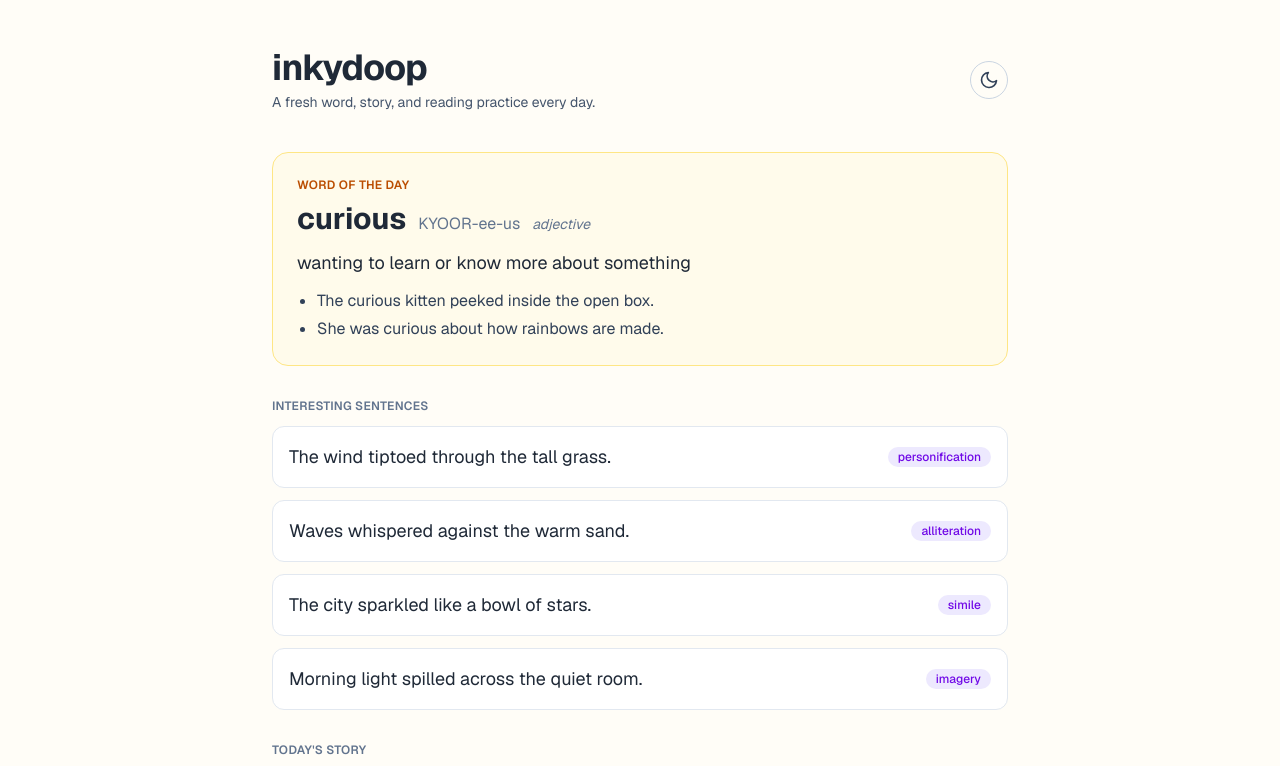
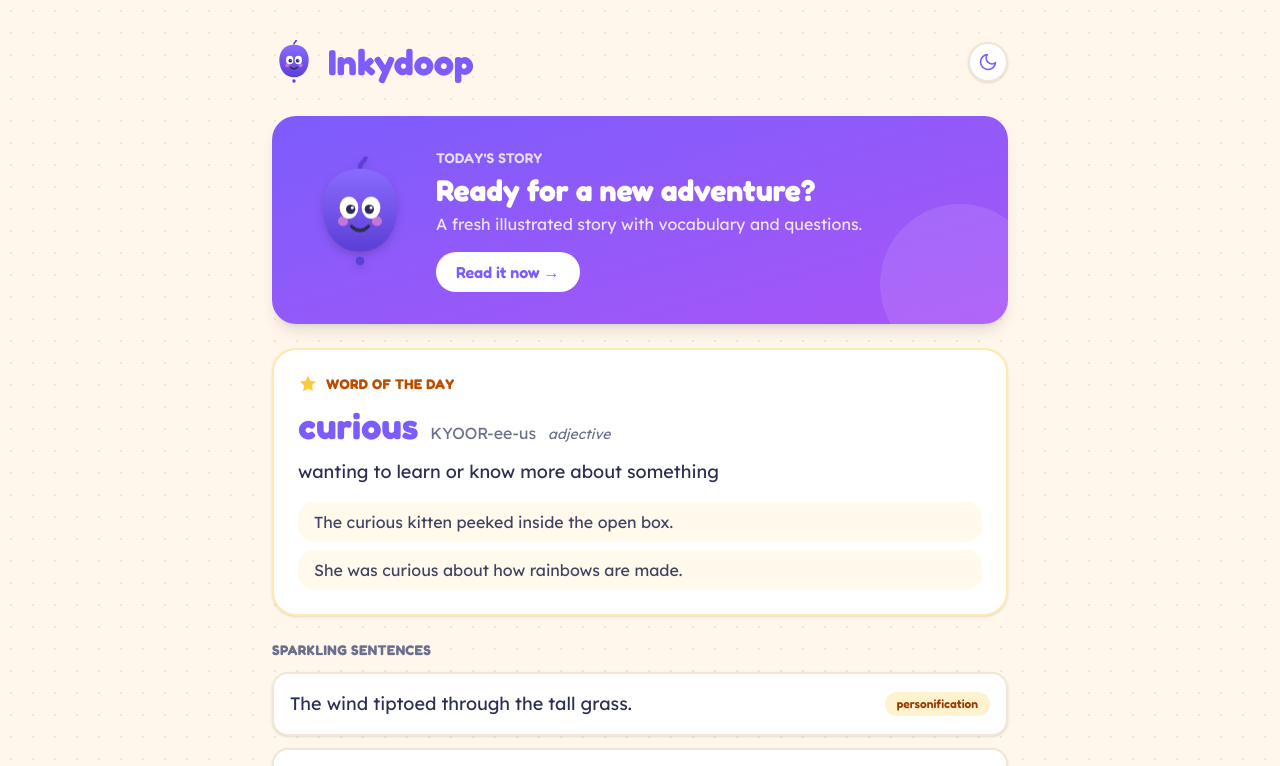
Before and after one commit to sumantmodak/Inkydoop, a Next.js app: page / in a window 1280 px wide. Shown: the top 766 px of the page. Built offline with nearby package versions, Linux system fonts and the light colour scheme.

Commit message:
Add playful design system: mascot, Fredoka/Lexend fonts, vibrant palette, animations

```diff
--- a/src/app/globals.css
+++ b/src/app/globals.css
@@ -2,25 +2,108 @@
 
 @custom-variant dark (&:where(.dark, .dark *));
 
+@theme {
+  --color-brand: #7c5cfc;
+  --color-brand-dark: #5b3fd6;
+  --color-sunny: #ffc93c;
+  --color-coral: #ff6b6b;
+  --color-sky: #38bdf8;
+  --color-mint: #34d399;
+  --color-grape: #a855f7;
+  --color-bubble: #ff8fd0;
+}
+
 :root {
-  --background: #fffdf7;
-  --foreground: #1f2937;
+  --background: #fff7ec;
+  --foreground: #2b2d52;
+  --surface: #ffffff;
+  --surface-border: #efe6d6;
+  --muted: #6b6f8d;
 }
 
 .dark {
-  --background: #0b1120;
-  --foreground: #e5e7eb;
+  --background: #10132b;
+  --foreground: #e7e9ff;
+  --surface: #1a1e3d;
+  --surface-border: #2b2f55;
+  --muted: #a2a7cc;
 }
 
 @theme inline {
+  --font-display: var(--font-fredoka), system-ui, sans-serif;
+  --font-sans: var(--font-lexend), system-ui, sans-serif;
   --color-background: var(--background);
   --color-foreground: var(--foreground);
-  --font-sans: var(--font-geist-sans);
-  --font-mono: var(--font-geist-mono);
+  --color-surface: var(--surface);
+  --color-surface-border: var(--surface-border);
+  --color-muted: var(--muted);
 }
 
 body {
-  background: var(--background);
+  background-color: var(--background);
+  background-image: radial-gradient(var(--surface-border) 1px, transparent 1px);
+  background-size: 22px 22px;
   color: var(--foreground);
-  font-family: var(--font-sans), system-ui, sans-serif;
+  font-family: var(--font-sans);
 }
+
+@keyframes float {
+  0%,
+  100% {
+    transform: translateY(0);
+  }
+  50% {
+    transform: translateY(-8px);
+  }
+}
+
+@keyframes pop-in {
+  0% {
+    opacity: 0;
+    transform: translateY(10px) scale(0.98);
+  }
+  100% {
+    opacity: 1;
+    transform: translateY(0) scale(1);
+  }
+}
+
+@keyframes wiggle {
+  0%,
+  100% {
+    transform: rotate(-2.5deg);
+  }
+  50% {
+    transform: rotate(2.5deg);
+  }
+}
+
+.animate-pop-in {
+  opacity: 0;
+}
+
+@media (prefers-reduced-motion: no-preference) {
+  .animate-float {
+    animation: float 4s ease-in-out infinite;
+  }
+  .animate-pop-in {
+    animation: pop-in 0.5s cubic-bezier(0.22, 1, 0.36, 1) both;
+  }
+  .hover-pop {
+    transition:
+      transform 0.15s ease,
+      box-shadow 0.15s ease;
+  }
+  .hover-pop:hover {
+    transform: translateY(-4px) scale(1.02);
+  }
+  .hover-wiggle:hover {
+    animation: wiggle 0.4s ease-in-out;
+  }
+}
+
+@media (prefers-reduced-motion: reduce) {
+  .animate-pop-in {
+    opacity: 1;
+  }
+}
--- a/src/app/layout.tsx
+++ b/src/app/layout.tsx
@@ -1,19 +1,20 @@
 import type { Metadata } from "next";
-import { Geist, Geist_Mono } from "next/font/google";
+import { Fredoka, Lexend } from "next/font/google";
 import "./globals.css";
 
-const geistSans = Geist({
-  variable: "--font-geist-sans",
+const fredoka = Fredoka({
+  variable: "--font-fredoka",
   subsets: ["latin"],
+  weight: ["400", "500", "600", "700"],
 });
 
-const geistMono = Geist_Mono({
-  variable: "--font-geist-mono",
+const lexend = Lexend({
+  variable: "--font-lexend",
   subsets: ["latin"],
 });
 
 export const metadata: Metadata = {
-  title: "inkydoop — daily reading for grades 3–5",
+  title: "Inkydoop — daily reading for grades 3–5",
   description:
     "A fresh word, an AI-generated story, vocabulary practice, and reading questions every day.",
 };
@@ -30,7 +31,7 @@ export default function RootLayout({
     <html
       lang="en"
       suppressHydrationWarning
-      className={`${geistSans.variable} ${geistMono.variable} h-full antialiased`}
+      className={`${fredoka.variable} ${lexend.variable} h-full antialiased`}
     >
       <body className="flex min-h-full flex-col">
         <script dangerouslySetInnerHTML={{ __html: themeScript }} />
--- a/src/app/page.tsx
+++ b/src/app/page.tsx
@@ -1,98 +1,143 @@
 import Link from "next/link";
 import { ThemeToggle } from "@/components/theme-toggle";
+import { Mascot } from "@/components/mascot";
 import { FALLBACK_FRONT_PAGE } from "@/lib/fallback";
+
+const SENTENCE_PILLS = [
+  "bg-sunny/25 text-amber-800 dark:text-amber-200",
+  "bg-sky/25 text-sky-800 dark:text-sky-200",
+  "bg-mint/25 text-emerald-800 dark:text-emerald-200",
+  "bg-coral/25 text-rose-800 dark:text-rose-200",
+  "bg-grape/25 text-purple-800 dark:text-purple-200",
+];
 
 export default function Home() {
   const { wordOfTheDay, interestingSentences } = FALLBACK_FRONT_PAGE;
 
   return (
-    <div className="mx-auto w-full max-w-3xl px-4 py-8 sm:py-12">
-      <header className="mb-10 flex items-center justify-between">
-        <div>
-          <h1 className="text-3xl font-bold tracking-tight sm:text-4xl">
-            inkydoop
+    <div className="mx-auto w-full max-w-3xl px-4 py-6 sm:py-10">
+      <header className="mb-8 flex items-center justify-between">
+        <div className="flex items-center gap-3">
+          <Mascot className="hover-wiggle h-11 w-11" />
+          <h1 className="font-display text-3xl font-bold text-brand sm:text-4xl">
+            Inkydoop
           </h1>
-          <p className="mt-1 text-sm text-slate-600 dark:text-slate-400">
-            A fresh word, story, and reading practice every day.
-          </p>
         </div>
         <ThemeToggle />
       </header>
 
-      <main className="flex flex-col gap-8">
+      <main className="flex flex-col gap-6">
+        <Link
+          href="/story"
+          aria-label="Read today's story"
+          className="hover-pop animate-pop-in group relative overflow-hidden rounded-3xl bg-gradient-to-br from-brand to-grape p-6 text-white shadow-lg focus-visible:ring-4 focus-visible:ring-brand/40 focus-visible:outline-none sm:p-8"
+        >
+          <div className="relative z-10 flex items-center gap-5">
+            <Mascot className="animate-float h-24 w-24 shrink-0 drop-shadow-lg sm:h-28 sm:w-28" />
+            <div>
+              <p className="font-display text-sm font-semibold tracking-wide text-white/80 uppercase">
+                Today&apos;s Story
+              </p>
+              <h2 className="font-display mt-1 text-2xl font-bold sm:text-3xl">
+                Ready for a new adventure?
+              </h2>
+              <p className="mt-1 text-white/85">
+                A fresh illustrated story with vocabulary and questions.
+              </p>
+              <span className="mt-4 inline-flex items-center gap-2 rounded-full bg-white px-5 py-2 font-display font-semibold text-brand transition-transform group-hover:scale-105">
+                Read it now →
+              </span>
+            </div>
+          </div>
+          <div
+            aria-hidden="true"
+            className="absolute -right-8 -bottom-10 h-40 w-40 rounded-full bg-white/10"
+          />
+        </Link>
+
         <section
           aria-labelledby="wotd-heading"
-          className="rounded-2xl border border-amber-200 bg-amber-50 p-6 dark:border-amber-900/50 dark:bg-amber-950/30"
+          className="animate-pop-in rounded-3xl border-2 border-sunny/40 bg-surface p-6 shadow-sm"
+          style={{ animationDelay: "80ms" }}
         >
-          <h2
-            id="wotd-heading"
-            className="text-xs font-semibold tracking-wide text-amber-700 uppercase dark:text-amber-400"
-          >
-            Word of the Day
-          </h2>
-          <p className="mt-2 flex flex-wrap items-baseline gap-x-3 gap-y-1">
-            <span className="text-3xl font-bold">{wordOfTheDay.word}</span>
-            <span className="text-slate-500 dark:text-slate-400">
-              {wordOfTheDay.pronunciation}
+          <div className="flex items-center gap-2">
+            <StarIcon className="h-5 w-5 text-sunny" />
+            <h2
+              id="wotd-heading"
+              className="font-display text-sm font-bold tracking-wide text-amber-700 uppercase dark:text-amber-300"
+            >
+              Word of the Day
+            </h2>
+          </div>
+          <p className="mt-3 flex flex-wrap items-baseline gap-x-3 gap-y-1">
+            <span className="font-display text-4xl font-bold text-brand">
+              {wordOfTheDay.word}
             </span>
-            <span className="text-sm text-slate-500 italic dark:text-slate-400">
+            <span className="text-muted">{wordOfTheDay.pronunciation}</span>
+            <span className="text-sm text-muted italic">
               {wordOfTheDay.pos}
             </span>
           </p>
           <p className="mt-3 text-lg">{wordOfTheDay.definition}</p>
-          <ul className="mt-3 list-disc space-y-1 pl-5 text-slate-700 dark:text-slate-300">
+          <ul className="mt-4 flex flex-col gap-2">
             {wordOfTheDay.examples.map((example, i) => (
-              <li key={i}>{example}</li>
+              <li
+                key={i}
+                className="rounded-2xl bg-sunny/10 px-4 py-2 text-foreground/90"
+              >
+                {example}
+              </li>
             ))}
           </ul>
         </section>
 
-        <section aria-labelledby="sentences-heading">
+        <section
+          aria-labelledby="sentences-heading"
+          className="animate-pop-in"
+          style={{ animationDelay: "160ms" }}
+        >
           <h2
             id="sentences-heading"
-            className="text-xs font-semibold tracking-wide text-slate-500 uppercase dark:text-slate-400"
+            className="font-display mb-3 text-sm font-bold tracking-wide text-muted uppercase"
           >
-            Interesting Sentences
+            Sparkling Sentences
           </h2>
-          <ul className="mt-3 flex flex-col gap-3">
+          <ul className="flex flex-col gap-3">
             {interestingSentences.map((sentence, i) => (
               <li
                 key={i}
-                className="flex flex-col gap-2 rounded-xl border border-slate-200 bg-white p-4 sm:flex-row sm:items-center sm:justify-between dark:border-slate-700 dark:bg-slate-800/50"
+                className="hover-pop flex flex-col gap-2 rounded-2xl border-2 border-surface-border bg-surface p-4 shadow-sm sm:flex-row sm:items-center sm:justify-between"
               >
                 <span className="text-lg">{sentence.text}</span>
-                <span className="w-fit rounded-full bg-violet-100 px-2.5 py-0.5 text-xs font-medium text-violet-700 dark:bg-violet-950/50 dark:text-violet-300">
+                <span
+                  className={`w-fit shrink-0 rounded-full px-3 py-1 font-display text-xs font-semibold ${
+                    SENTENCE_PILLS[i % SENTENCE_PILLS.length]
+                  }`}
+                >
                   {sentence.tag}
                 </span>
               </li>
             ))}
           </ul>
         </section>
+      </main>
 
-        <section aria-labelledby="story-heading">
-          <h2
-            id="story-heading"
-            className="text-xs font-semibold tracking-wide text-slate-500 uppercase dark:text-slate-400"
-          >
-            Today&apos;s Story
-          </h2>
-          <Link
-            href="/story"
-            className="mt-3 flex flex-col gap-4 rounded-2xl border border-slate-200 bg-white p-4 transition-colors hover:border-sky-300 focus-visible:ring-2 focus-visible:ring-sky-500 focus-visible:outline-none sm:flex-row sm:items-center dark:border-slate-700 dark:bg-slate-800/50 dark:hover:border-sky-700"
-          >
-            <div
-              aria-hidden="true"
-              className="h-32 w-full shrink-0 rounded-xl bg-gradient-to-br from-sky-200 to-violet-200 sm:w-48 dark:from-sky-900 dark:to-violet-900"
-            />
-            <div>
-              <p className="text-xl font-semibold">Read today&apos;s story</p>
-              <p className="mt-1 text-slate-600 dark:text-slate-400">
-                A brand-new illustrated story with vocabulary and questions.
-              </p>
-            </div>
-          </Link>
-        </section>
-      </main>
+      <footer className="mt-10 text-center text-sm text-muted">
+        Come back tomorrow for a brand-new story!
+      </footer>
     </div>
   );
 }
+
+function StarIcon({ className }: { className?: string }) {
+  return (
+    <svg
+      viewBox="0 0 24 24"
+      className={className}
+      fill="currentColor"
+      aria-hidden="true"
+    >
+      <path d="M12 2l2.9 6.1 6.6.9-4.8 4.6 1.2 6.6L12 17.8 6.1 20.8l1.2-6.6L2.5 9l6.6-.9z" />
+    </svg>
+  );
+}
--- /dev/null
+++ b/src/components/mascot.tsx
@@ -0,0 +1,50 @@
+interface MascotProps {
+  className?: string;
+}
+
+/** Inkydoop — a friendly ink-blob mascot, drawn inline (no image asset). */
+export function Mascot({ className }: MascotProps) {
+  return (
+    <svg
+      viewBox="0 0 120 132"
+      className={className}
+      role="img"
+      aria-label="Inkydoop, a friendly ink-blob mascot"
+      xmlns="http://www.w3.org/2000/svg"
+    >
+      <defs>
+        <linearGradient id="inky-body" x1="0" y1="0" x2="0" y2="1">
+          <stop offset="0" stopColor="#8b6bff" />
+          <stop offset="1" stopColor="#5b3fd6" />
+        </linearGradient>
+      </defs>
+      <path
+        d="M60 12c0-6 9-7 6-13"
+        fill="none"
+        stroke="#5b3fd6"
+        strokeWidth="5"
+        strokeLinecap="round"
+      />
+      <path
+        d="M60 14C90 14 106 36 104 64C102 92 86 112 60 112C34 112 18 92 16 64C14 36 30 14 60 14Z"
+        fill="url(#inky-body)"
+      />
+      <circle cx="60" cy="123" r="5" fill="#5b3fd6" />
+      <circle cx="40" cy="76" r="6" fill="#ff8fd0" opacity="0.6" />
+      <circle cx="80" cy="76" r="6" fill="#ff8fd0" opacity="0.6" />
+      <ellipse cx="47" cy="60" rx="11" ry="13" fill="#ffffff" />
+      <ellipse cx="73" cy="60" rx="11" ry="13" fill="#ffffff" />
+      <circle cx="49" cy="62" r="5.5" fill="#2b2d52" />
+      <circle cx="71" cy="62" r="5.5" fill="#2b2d52" />
+      <circle cx="51" cy="60" r="1.8" fill="#ffffff" />
+      <circle cx="73" cy="60" r="1.8" fill="#ffffff" />
+      <path
+        d="M50 82Q60 92 70 82"
+        fill="none"
+        stroke="#2b2d52"
+        strokeWidth="4"
+        strokeLinecap="round"
+      />
+    </svg>
+  );
+}
--- a/src/components/story-image.tsx
+++ b/src/components/story-image.tsx
@@ -9,7 +9,7 @@ export function StoryImage({ alt, className }: StoryImageProps) {
     <div
       role="img"
       aria-label={alt}
-      className={`flex items-center justify-center bg-gradient-to-br from-sky-200 to-violet-200 p-4 text-center text-sm text-slate-600 dark:from-sky-900 dark:to-violet-900 dark:text-slate-300 ${className ?? ""}`}
+      className={`flex items-center justify-center bg-gradient-to-br from-brand/25 to-grape/25 p-4 text-center text-sm text-brand dark:from-brand/30 dark:to-grape/30 ${className ?? ""}`}
     >
       <span>{alt}</span>
     </div>
--- a/src/components/theme-toggle.tsx
+++ b/src/components/theme-toggle.tsx
@@ -36,7 +36,7 @@ export function ThemeToggle() {
       onClick={() => setTheme(!dark)}
       aria-pressed={dark}
       aria-label={dark ? "Switch to light mode" : "Switch to dark mode"}
-      className="rounded-full border border-slate-300 p-2 text-slate-700 transition-colors hover:bg-slate-100 focus-visible:ring-2 focus-visible:ring-sky-500 focus-visible:outline-none dark:border-slate-600 dark:text-slate-200 dark:hover:bg-slate-800"
+      className="hover-wiggle rounded-full border-2 border-surface-border bg-surface p-2 text-brand shadow-sm transition-colors hover:bg-brand/10 focus-visible:ring-2 focus-visible:ring-brand/40 focus-visible:outline-none"
     >
       {dark ? (
         <svg
```
Also changed, not shown: src/app/story/page.tsx (+8 -10 lines), src/components/story-body.tsx (+10 -13 lines).
